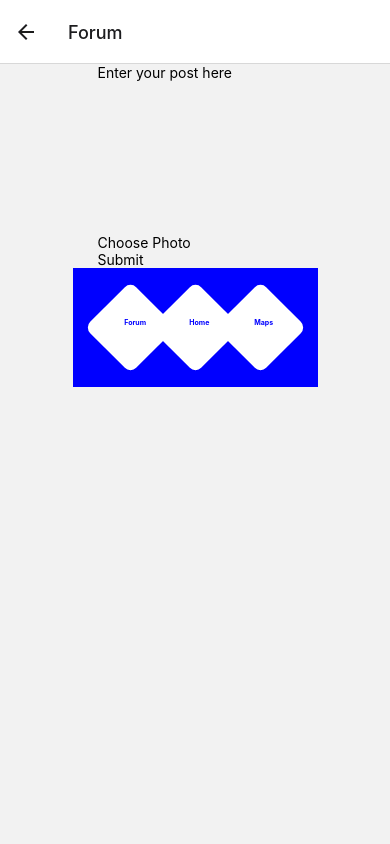
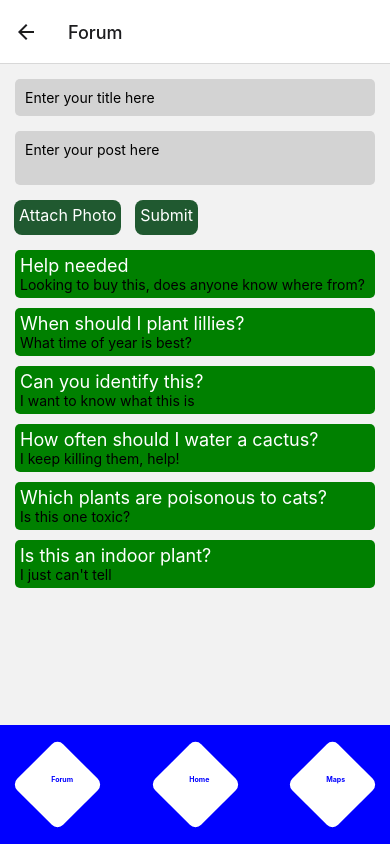
Before and after one commit to Web-Beginnings/shrub-hub, a React Native app: screen /Forum in a window 390 px wide. Built offline with nearby package versions, Linux system fonts and the light colour scheme; no server answers.

Commit message:
added functionality to forum page

```diff
--- a/App.tsx
+++ b/App.tsx
@@ -9,6 +9,7 @@ import PlantsList from "./src/screens/PlantsList";
 import MyPlants from "./src/screens/MyPlants";
 import MapsScreen from "./src/screens/MapsScreen";
 import Forum from "./src/screens/Forum/Forum";
+import SinglePost from "./src/screens/SinglePost";
 
 if (!global.btoa) {
   global.btoa = encode;
@@ -38,6 +39,7 @@ export default function App() {
         {/* <Stack.Screen name="MyPlants" component={MyPlants} /> */}
         {/* <Stack.Screen name="PlantsList" component={PlantsList} /> */}
         <Stack.Screen name="Forum" component={Forum} />
+        <Stack.Screen name="SinglePost" component={SinglePost} />
         <Stack.Screen name="Registration" component={RegistrationScreen} />
       </Stack.Navigator>
     </NavigationContainer>
--- a/package.json
+++ b/package.json
@@ -19,10 +19,12 @@
     "base-64": "^1.0.0",
     "constants": "^0.0.2",
     "expo": "~48.0.15",
+    "expo-cli": "^6.3.7",
     "expo-status-bar": "~1.4.4",
     "firebase": "^9.21.0",
     "install": "^0.13.0",
     "react": "18.2.0",
+    "react-dom": "^18.2.0",
     "react-native": "0.71.7",
     "react-native-gesture-handler": "~2.9.0",
     "react-native-google-places-autocomplete": "^2.5.1",
@@ -30,7 +32,8 @@
     "react-native-maps": "1.3.2",
     "react-native-reanimated": "~2.14.4",
     "react-native-safe-area-context": "4.5.0",
-    "react-native-screens": "~3.20.0"
+    "react-native-screens": "~3.20.0",
+    "react-native-web": "~0.18.11"
   },
   "devDependencies": {
     "@babel/core": "^7.20.0",
--- /dev/null
+++ b/src/screens/Forum/AllPosts.js
@@ -0,0 +1,88 @@
+import { Text, View, StyleSheet, TouchableOpacity } from "react-native";
+import { ScrollView } from "react-native-gesture-handler";
+
+
+const AllPosts = ({props}) => {
+
+    const { navigation } = props;
+
+    const posts = [
+        {
+        id: '001',
+        title: 'Help needed',
+        body: 'Looking to buy this, does anyone know where from?',
+        img: 'https://img1.wsimg.com/isteam/ip/f3c80ea8-f674-463c-b710-5e92222cd1f8/ols/x2.jpg',
+        },
+        {
+        id: '002',
+        title: 'When should I plant lillies?',
+        body: 'What time of year is best?',
+        },
+        {
+        id: '003',
+        title: 'Can you identify this?',
+        body: 'I want to know what this is',
+        img: 'https://www.telegraph.co.uk/multimedia/archive/01439/corpse_1439302f.jpg',
+        },
+        {
+        id: '004',
+        title: 'How often should I water a cactus?',
+        body: 'I keep killing them, help!',
+        },
+        {
+        id: '005',
+        title: 'Which plants are poisonous to cats?',
+        body: 'Is this one toxic?',
+        img: 'https://domf5oio6qrcr.cloudfront.net/medialibrary/10877/8098d632-589a-4a40-833a-0f62607bf99a.jpg',
+        },
+        {
+        id: '006',
+        title: 'Is this an indoor plant?',
+        body: "I just can't tell",
+        img: 'https://www.gardeningknowhow.com/wp-content/uploads/2017/07/hardwood-tree.jpg',
+        },
+
+    ];
+
+    return (
+        <View style={styles.container}>
+            <View style={styles.content}>
+                <ScrollView>
+                    {posts.map((post) => {
+                        return (
+                            <TouchableOpacity
+                            key={post.id}
+                            style={styles.individualPost}
+                            onPress={() => {
+                                navigation.navigate("SinglePost", { props: post })
+                            }} >
+                            <Text style={styles.title}>{post.title}</Text>
+                            <Text style={styles.body}>{post.body}</Text>
+                            </TouchableOpacity>
+                    )})}
+                </ScrollView>
+            </View>
+        </View>
+    )
+}
+
+const styles = StyleSheet.create({
+    container: {
+
+    },
+    content: {
+
+    },
+    individualPost: {
+        backgroundColor: "green",
+        padding: 5,
+        borderRadius: 5,
+        margin: 5,
+    },
+    title: {
+        color: "white",
+        fontSize: 18,
+    },
+})
+
+export default AllPosts;
--- a/src/screens/Forum/Forum.js
+++ b/src/screens/Forum/Forum.js
@@ -7,10 +7,12 @@ import {
 } from "react-native";
 import { useState } from "react";
 import Footer from "../HomeScreen/Components.js/Footer";
+import AllPosts from "./AllPosts";
+
 const Forum = (props) => {
   const [text, setText] = useState("");
   const [photo, setPhoto] = useState(null);
-  const handleChoosePhoto = () => {
+  const handleAttachPhoto = () => {
     // Open photo picker or camera here
   };
   const handleSubmit = () => {
@@ -18,19 +20,34 @@ const Forum = (props) => {
   };
   return (
     <View style={styles.container}>
-      <View styles={styles.content}>
+      <View style={styles.newPostInput}>
+        <View>
         <TextInput
+          style={styles.titleInput}
+          placeholder="Enter your title here"
+          multiline={true}
+          numberOfLines={1}
+          onChangeText={(text) => setText(text)}
+          />
+        <TextInput
+          style={styles.textInput}
           placeholder="Enter your post here"
           multiline={true}
-          numberOfLines={10}
+          numberOfLines={2}
           onChangeText={(text) => setText(text)}
-        />
-        <TouchableOpacity onPress={handleChoosePhoto}>
-          <Text>Choose Photo</Text>
+          />
+        </View>
+        <View style={{ flexDirection:"row" }}>
+        <TouchableOpacity onPress={handleAttachPhoto}>
+          <Text style={styles.button}>Attach Photo</Text>
         </TouchableOpacity>
         <TouchableOpacity onPress={handleSubmit}>
-          <Text>Submit</Text>
+          <Text style={styles.button}>Submit</Text>
         </TouchableOpacity>
+        </View>
+      </View>
+      <View style={styles.allPosts}>
+        <AllPosts props={props}/>
       </View>
       <View style={styles.footer}>
         <Footer props={props} />
@@ -40,16 +57,42 @@ const Forum = (props) => {
 };
 const styles = StyleSheet.create({
   container: {
+    justifyContent: 'space-between',
     flex: 1,
-    alignItems: "center",
   },
-  content: {
+  allPosts: {
     flex: 1,
-    backgroundColor: "red",
+    margin: 5,
+    padding: 5,
+    borderRadius: 5,
+  },
+  textInput: {
+    padding: 10,
+    backgroundColor: "lightgray",
+    margin: 15,
+    marginTop: 0,
+    borderRadius: 5,
+  },
+  titleInput: {
+    padding: 10,
+    backgroundColor: "lightgray",
+    margin: 15,
+    borderRadius: 5,
+  },
+  button: {
+    fontSize: 16,
+    backgroundColor: "#205930",
+    color: "#fff",
+    height: 35,
+    borderRadius: 8,
+    padding: 5,
+    marginLeft: 14,
+    textAlign: "center",
   },
   footer: {
+    padding: 25,
     backgroundColor: "blue",
-    padding: 25,
   },
 });
+
 export default Forum;
--- /dev/null
+++ b/src/screens/SinglePost.js
@@ -0,0 +1,40 @@
+import { Text, View, StyleSheet } from 'react-native';
+import Footer from './HomeScreen/Components.js/Footer';
+
+const SinglePost = (props) => {
+
+    const post = props.route.params.props;
+
+    console.log(post)
+    return (
+        <View style={styles.container}>
+            <View style={styles.content}>
+                <Text style={styles.title}>{post.title}</Text>
+                <Text style={styles.body}>{post.body}</Text>
+            </View>
+        <Footer style={styles.footer}/>
+        </View>
+    )
+}
+
+const styles = StyleSheet.create({
+    container: {
+        flex: 1,
+        justifyContent: 'space-between',
+    },
+    content: {
+        flex: 1,
+    },
+    title: {
+        fontSize: 20,
+    },
+    body: {
+        fontSize: 15,
+    },
+    footer: {
+        padding: 25,
+        backgroundColor: "blue",
+      },
+})
+
+export default SinglePost;
```
Also changed, not shown: 1 other file (tests, documents, lock files or other folders).
